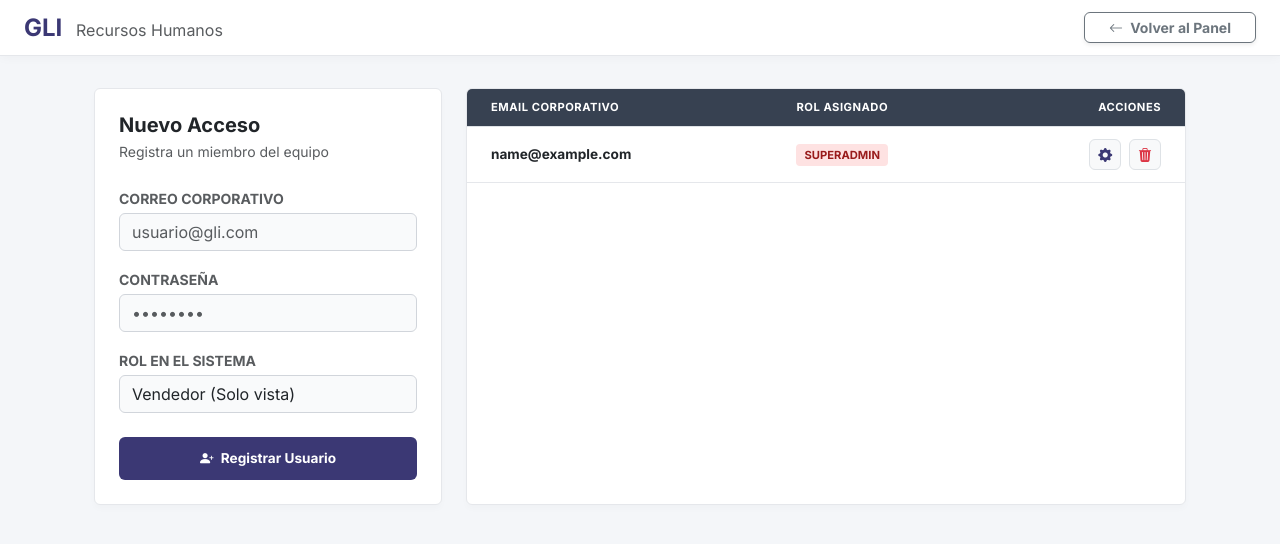
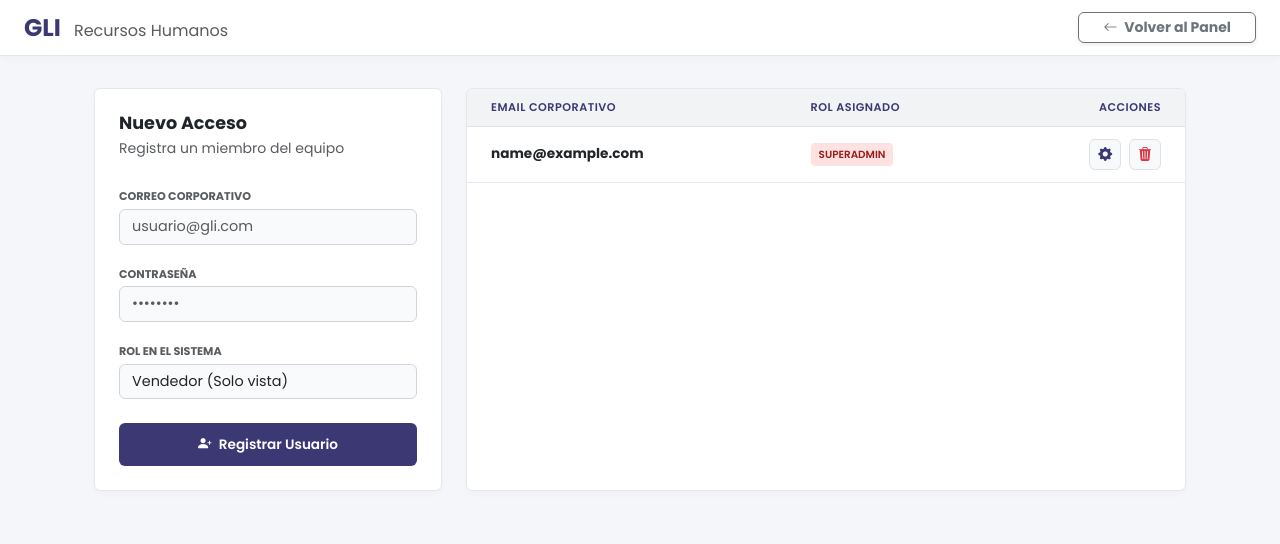
Before and after one commit to GrupoLinrosInterinsumos/gli_precios, a Flask app: template templates/superadmin.html in a window 1280 px wide. Shown: the top 544 px of the page. Run offline with Flask 3, Linux system fonts and the light colour scheme; the template is opened without the code that fills it: values that come from a table or form of the project are taken from there, others are empty; tables that the repository leaves empty hold one stand-in row (values such as "Sample post").

Commit message:
Update superadmin.html

```diff
--- a/templates/superadmin.html
+++ b/templates/superadmin.html
@@ -2,27 +2,26 @@
 <html lang="es">
 <head>
     <meta charset="UTF-8">
-    <meta name="viewport" content="width=device-width, initial-scale=1.0">
     <title>GLI | Gestión de Personal</title>
-    <link href="https://fonts.googleapis.com/css2?family=Inter:wght@400;600;700&display=swap" rel="stylesheet">
+    <link href="https://fonts.googleapis.com/css2?family=Poppins:wght@300;400;500;600;700&display=swap" rel="stylesheet">
     <link href="https://cdn.jsdelivr.net/npm/bootstrap@5.3.0/dist/css/bootstrap.min.css" rel="stylesheet">
     <link rel="stylesheet" href="https://cdn.jsdelivr.net/npm/bootstrap-icons@1.10.0/font/bootstrap-icons.css">
 
     <style>
         :root { --primary-color: #3b3874; --bg-color: #f4f6f9; }
-        body { background-color: var(--bg-color); font-family: 'Inter', sans-serif; overflow-x: hidden; }
+        body { background-color: var(--bg-color); font-family: 'Poppins', sans-serif; overflow-x: hidden; }
         .navbar-custom { background: #ffffff; border-bottom: 1px solid #e5e7eb; padding: 0.6rem 1.5rem; box-shadow: 0 2px 10px rgba(0,0,0,0.03); }
         .card-custom { border: 1px solid #e5e7eb; border-radius: 6px; box-shadow: 0 4px 6px rgba(0,0,0,0.02); background: #fff; }
-        .btn-primary-custom { background: var(--primary-color); border: none; padding: 0.7rem; border-radius: 6px; font-weight: 700; color: white; transition: 0.2s; width: 100%; font-size: 0.85rem; }
+        .btn-primary-custom { background: var(--primary-color); border: none; padding: 0.7rem; border-radius: 6px; font-weight: 600; color: white; transition: 0.2s; width: 100%; font-size: 0.85rem; }
         .btn-primary-custom:hover { background: #2a2852; color: white; }
 
-        .form-control, .form-select { border-radius: 6px; border: 1px solid #d1d5db; background: #f9fafb;}
+        .form-control, .form-select { border-radius: 6px; border: 1px solid #d1d5db; background: #f9fafb; font-size: 0.9rem;}
         .form-control:focus, .form-select:focus { border-color: var(--primary-color); box-shadow: 0 0 0 3px rgba(59, 56, 116, 0.1); background: #ffffff;}
 
         .table-users { font-size: 0.85rem; }
-        .table-users th { background: #374151; color: #ffffff; text-transform: uppercase; font-size: 0.7rem; padding: 10px; font-weight: 700; letter-spacing: 0.5px;}
+        .table-users th { background: #f1f3f5; color: var(--primary-color); text-transform: uppercase; font-size: 0.7rem; padding: 10px; font-weight: 600; letter-spacing: 0.5px;}
         .table-users td { vertical-align: middle; padding: 12px 10px; border-bottom: 1px solid #e5e7eb; }
-        .badge-role { font-size: 0.7rem; padding: 4px 8px; border-radius: 4px; font-weight: 700; }
+        .badge-role { font-size: 0.65rem; padding: 4px 8px; border-radius: 4px; font-weight: 600; }
     </style>
 </head>
 <body>
@@ -39,19 +38,19 @@
 
         <div class="col-12 col-lg-4">
             <div class="card-custom p-4">
-                <h5 class="fw-bold mb-1 text-dark">Nuevo Acceso</h5>
+                <h5 class="fw-bold mb-1 text-dark" style="font-size: 1.1rem;">Nuevo Acceso</h5>
                 <p class="text-muted small mb-4">Registra un miembro del equipo</p>
 
                 <div class="mb-3">
-                    <label class="form-label small fw-bold text-muted text-uppercase mb-1">Correo Corporativo</label>
+                    <label class="form-label small fw-bold text-muted text-uppercase mb-1" style="font-size: 0.7rem;">Correo Corporativo</label>
                     <input type="email" id="email" class="form-control" placeholder="usuario@gli.com" required>
                 </div>
                 <div class="mb-3">
-                    <label class="form-label small fw-bold text-muted text-uppercase mb-1">Contraseña</label>
+                    <label class="form-label small fw-bold text-muted text-uppercase mb-1" style="font-size: 0.7rem;">Contraseña</label>
                     <input type="password" id="pass" class="form-control" placeholder="••••••••" required>
                 </div>
                 <div class="mb-4">
-                    <label class="form-label small fw-bold text-muted text-uppercase mb-1">Rol en el Sistema</label>
+                    <label class="form-label small fw-bold text-muted text-uppercase mb-1" style="font-size: 0.7rem;">Rol en el Sistema</label>
                     <select id="role" class="form-select">
                         <option value="Vendedor">Vendedor (Solo vista)</option>
                         <option value="Admin">Admin (Edición y Excel)</option>
@@ -116,11 +115,11 @@
             <div class="modal-body p-4 bg-white">
                 <input type="hidden" id="editUserId">
                 <div class="mb-3">
-                    <label class="form-label small fw-bold text-muted text-uppercase mb-1">Correo (No editable)</label>
+                    <label class="form-label small fw-bold text-muted text-uppercase mb-1" style="font-size: 0.7rem;">Correo (No editable)</label>
                     <input type="text" id="editUserEmail" class="form-control bg-light" disabled>
                 </div>
                 <div class="mb-3">
-                    <label class="form-label small fw-bold text-muted text-uppercase mb-1">Rol en el Sistema</label>
+                    <label class="form-label small fw-bold text-muted text-uppercase mb-1" style="font-size: 0.7rem;">Rol en el Sistema</label>
                     <select id="editUserRole" class="form-select border-secondary">
                         <option value="Vendedor">Vendedor</option>
                         <option value="Admin">Admin</option>
@@ -129,9 +128,9 @@
                     </select>
                 </div>
                 <div class="mb-2">
-                    <label class="form-label small fw-bold text-muted text-uppercase mb-1">Nueva Contraseña</label>
+                    <label class="form-label small fw-bold text-muted text-uppercase mb-1" style="font-size: 0.7rem;">Nueva Contraseña</label>
                     <input type="password" id="editUserPass" class="form-control border-secondary" placeholder="Escribe aquí para cambiarla...">
-                    <small class="text-danger fw-bold" style="font-size: 0.7rem;">*Déjalo en blanco si NO deseas cambiar la contraseña actual.</small>
+                    <small class="text-danger fw-bold" style="font-size: 0.65rem;">*Déjalo en blanco si NO deseas cambiar la contraseña actual.</small>
                 </div>
             </div>
             <div class="modal-footer border-0 bg-light">
```
